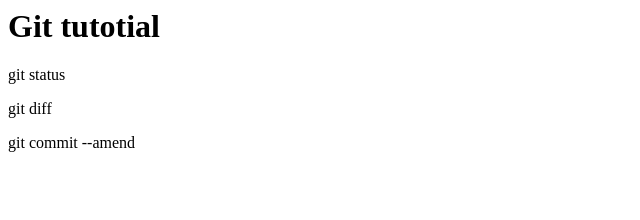
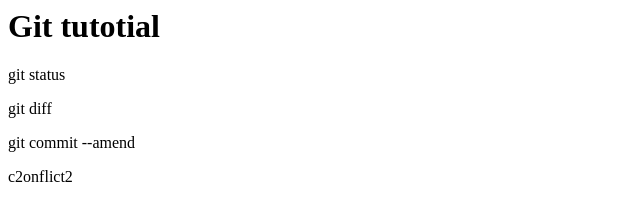
Before and after one commit to shohoshino/git_tutorial, a plain HTML site: page index.html in a window 1280 px wide. Shown: the full height of the page, 0-640 px from the left. Drawn offline with Linux system fonts and the light colour scheme.

Commit message:
add c2onflict2

```diff
--- a/index.html
+++ b/index.html
@@ -2,3 +2,4 @@
 <p>git status</p>
 <p> git diff</p>
 <p>git commit --amend</p>
+<p>c2onflict2</p>
```
